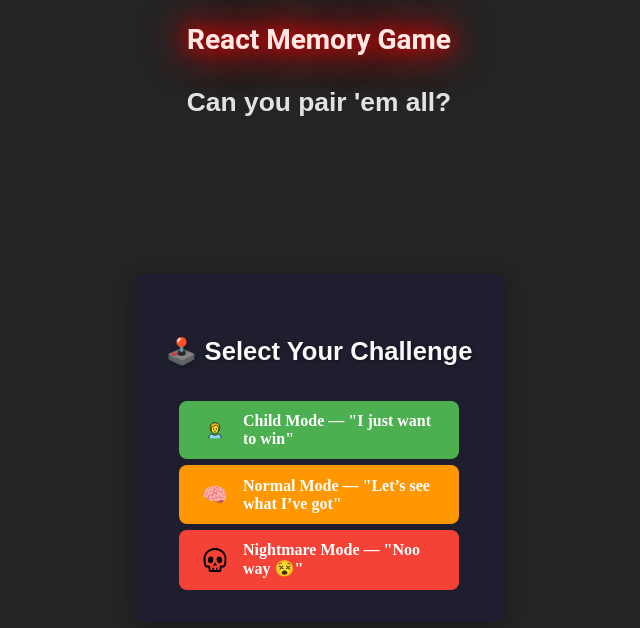
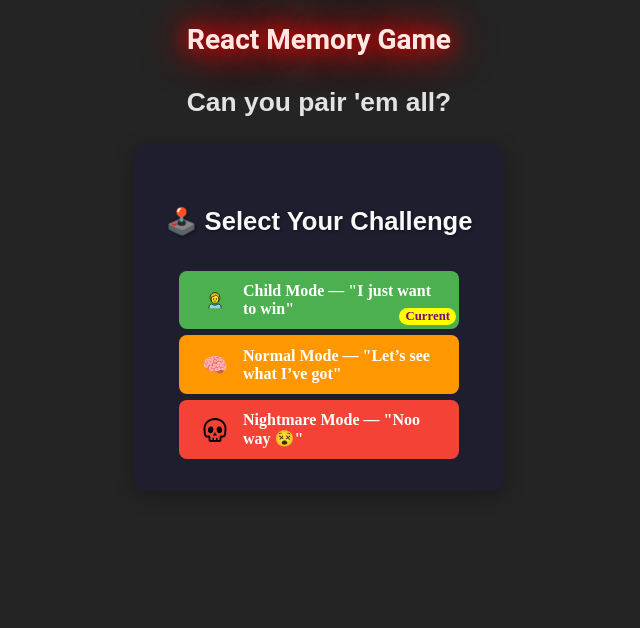
Before and after one commit to Zdravko93/react_memory_game, a React (Vite) app: page / in a window 1280 px wide. Shown: the top 628 px of the page, without its empty margins (321-961 px from the left). Built offline with nearby package versions, Linux system fonts and the light colour scheme.

Commit message:
UI Update - add Change Difficulty button to change difficulty midgame. Update memoryGameReducer logic and usage of startGame() function inside useAppState() custom hook

```diff
--- a/src/App.jsx
+++ b/src/App.jsx
@@ -1,8 +1,10 @@
+// import { useReducer } from "react";
 import classes from "./App.module.css";
 
 import coverLogo from "./assets/cover.png";
 
 import Header from "./components/Header";
+import Button from "./components/Button";
 import Card from "./components/Card";
 import GameOver from "./components/GameOver";
 import GameLog from "./components/GameLog";
@@ -10,26 +12,57 @@
 import DifficultyDisplay from "./components/DifficultyDisplay";
 
 import { useAppState } from "./customHooks/useAppState";
+// import { gameReducer, initialState } from "../reducers/memoryGameReducer";
 
 export default function App() {
-  const { state, startGame, flipCard, turnsLeft, restartGame } = useAppState();
+  const {
+    state,
+    startGame,
+    flipCard,
+    turnsLeft,
+    restartGame,
+    showDifficultySelectorOnly,
+    dispatch,
+  } = useAppState();
 
   return (
     <>
       {!state.gameOver && (
         <Header
-          onRestart={restartGame}
-          showRestartbutton={
-            state.gameStarted && state.turns >= 1 && !state.gameOver
-          }
           showTurns={state.gameStarted && !state.gameOver}
           turnsLeft={turnsLeft}
         />
       )}
 
-      {/* Show Difficulty Selector at initial screen */}
-      {!state.gameStarted && state.showDifficultySelector && (
-        <DifficultySelector onSelect={startGame} />
+      {/* ACTION BUTTONS */}
+      {state.gameStarted && state.turns >= 1 && !state.gameOver && (
+        <div className={classes["button-container"]}>
+          <Button onClick={restartGame} className={classes["action-btn"]}>
+            Restart Game
+          </Button>
+          <Button
+            onClick={showDifficultySelectorOnly}
+            className={classes["action-btn"]}
+          >
+            Change Difficulty
+          </Button>
+        </div>
+      )}
+
+      {/* Difficulty Selector */}
+      {state.showDifficultySelector && (
+        <DifficultySelector
+          onSelect={(difficulty) => {
+            if (difficulty === state.difficulty) {
+              dispatch({ type: "CANCEL_DIFFICULTY_SELECTION" }); // Cancel if same mode
+              return;
+            }
+            startGame(difficulty, true); // preserve if different mode selected midgame
+          }}
+          currentDifficulty={state.difficulty}
+          allowBack={state.turns > 0 || state.gameStarted} // show and hide 'Back' button
+          onBackToGame={() => dispatch({ type: "CANCEL_DIFFICULTY_SELECTION" })} // Back button, return to the game
+        />
       )}
 
       {/* Game Over screen */}
@@ -40,7 +73,6 @@
           onRestart={restartGame}
         />
       )}
-
       {/* Game UI */}
       {state.gameStarted && !state.gameOver && (
         <>
--- a/src/App.module.css
+++ b/src/App.module.css
@@ -21,6 +21,26 @@
   box-shadow: 0px 2px 20px rgba(255, 255, 255, 0.7);
 }
 
+/* ACTION BUTTONS */
+.button-container {
+  margin-top: 2.5em;
+  margin-bottom: 4em;
+  height: 3rem;
+  display: flex;
+  gap: 1em;
+  align-items: center;
+  justify-content: center;
+}
+
+.action-btn {
+  background: linear-gradient(135deg, #4e73df, #2a4e8f);
+}
+
+.action-btn:hover {
+  background: linear-gradient(135deg, #2a4e8f, #4e73df);
+  box-shadow: 0 2px 20px rgba(255, 255, 255, 0.32);
+}
+
 /* MEDIA QUERIES */
 /* Mobile */
 @media (max-width: 480px) {
--- a/src/components/DifficultyButton.jsx
+++ b/src/components/DifficultyButton.jsx
@@ -6,11 +6,15 @@
   altText,
   label,
   onClick,
+  isCurrent,
 }) {
   return (
-    <button className={btnClassName} onClick={onClick}>
+    <button className={btnClassName} onClick={onClick} disabled={isCurrent}>
       <img src={iconSrc} alt={altText} className={classes.icon} />
-      <span>{label}</span>
+      <div>
+        <span>{label}</span>
+        {isCurrent && <span className={classes["current-badge"]}>Current</span>}
+      </div>
     </button>
   );
 }
--- a/src/components/DifficultyDisplay.jsx
+++ b/src/components/DifficultyDisplay.jsx
@@ -1,12 +1,7 @@
 import classes from "./DifficultyDisplay.module.css";
 
 export default function DifficultyDisplay({ difficulty }) {
-  // conditional class bases on difficulty level
   const diffClass = classes[difficulty.toLowerCase()];
-
-  console.log("difficulty:", difficulty);
-  console.log("diffClass:", diffClass);
-  console.log("available classes:", classes);
 
   return (
     <div className={classes["difficulty-display"]}>
--- a/src/components/DifficultySelector.jsx
+++ b/src/components/DifficultySelector.jsx
@@ -4,8 +4,14 @@
 import skullIcon from "../assets/skull.svg";
 
 import DifficultyButton from "./DifficultyButton";
+import Button from "./Button";
 
-export default function DifficultySelector({ onSelect }) {
+export default function DifficultySelector({
+  onSelect,
+  currentDifficulty,
+  allowBack,
+  onBacktoGame,
+}) {
   return (
     <div className={classes["difficulty-wrapper"]}>
       <div className={classes.difficulty}>
@@ -17,6 +23,7 @@
           altText="Child icon representing easy game difficulty"
           label={'Child Mode — "I just want to win"'}
           onClick={() => onSelect("easy")}
+          isCurrent={currentDifficulty === "easy"}
         />
 
         <DifficultyButton
@@ -25,6 +32,7 @@
           altText="Brain icon representing medium game difficulty"
           label={'Normal Mode — "Let’s see what I’ve got"'}
           onClick={() => onSelect("medium")}
+          isCurrent={currentDifficulty === "medium"}
         />
 
         <DifficultyButton
@@ -33,8 +41,19 @@
           altText="Skull icon representing hard game difficulty"
           label={'Nightmare Mode — "Noo way 😵"'}
           onClick={() => onSelect("hard")}
+          isCurrent={currentDifficulty === "hard"}
         />
       </div>
+      {allowBack && (
+        <div>
+          <Button
+            className={classes["difficulty-back-btn"]}
+            onClick={onBacktoGame}
+          >
+            Back to game
+          </Button>
+        </div>
+      )}
     </div>
   );
 }
--- a/src/components/DifficultySelector.module.css
+++ b/src/components/DifficultySelector.module.css
@@ -1,6 +1,8 @@
 .difficulty-wrapper {
   display: flex;
   justify-content: center;
+
+  position: relative;
 }
 
 .difficulty {
@@ -26,6 +28,7 @@
 .difficulty button {
   display: flex;
   align-items: center;
+  justify-content: center;
   gap: 1rem;
   padding: 0.4em 1em;
   font-size: 0.8rem;
@@ -36,6 +39,8 @@
   transition: transform 0.2s ease, background-color 0.3s ease;
   width: 280px;
   text-align: left;
+
+  position: relative;
 }
 
 .difficulty button:hover {
@@ -45,6 +50,17 @@
 .icon {
   width: 24px;
   height: 24px;
+}
+
+.current-badge {
+  position: absolute;
+  right: 0.2em;
+  bottom: 0.3em;
+  padding: 0.1em 0.5em;
+  font-size: 0.65rem;
+  border-radius: 100vh;
+  background: yellow;
+  color: purple;
 }
 
 .easy {
@@ -74,6 +90,17 @@
   background-color: #e53935;
 }
 
+.difficulty-back-btn {
+  position: absolute;
+  left: 8em;
+  bottom: -5em;
+  transition: background 200ms;
+}
+
+.difficulty-back-btn:hover {
+  background: green;
+}
+
 /* MEDIA QUERIES */
 @media (min-width: 480px) {
   .difficulty {
@@ -101,4 +128,8 @@
     font-size: 1rem;
     width: 280px;
   }
+
+  .current-badge {
+    font-size: 0.8rem;
+  }
 }
--- a/src/components/Header.jsx
+++ b/src/components/Header.jsx
@@ -1,12 +1,6 @@
 import classes from "./Header.module.css";
-import Button from "./Button";
 
-export default function Header({
-  onRestart,
-  showRestartbutton,
-  showTurns,
-  turnsLeft,
-}) {
+export default function Header({ showTurns, turnsLeft }) {
   return (
     <header className={classes.header}>
       <h1>{"React Memory Game"}</h1>
@@ -32,14 +26,6 @@
           )}
         </p>
       )}
-
-      <div className={classes["button-container"]}>
-        {showRestartbutton && (
-          <Button onClick={onRestart} className={classes["restart-game-btn"]}>
-            Restart Game
-          </Button>
-        )}
-      </div>
     </header>
   );
 }
--- a/src/components/Header.module.css
+++ b/src/components/Header.module.css
@@ -17,15 +17,6 @@
 
 h2 {
   font-size: 0.9rem;
-}
-
-.button-container {
-  margin-top: 2.5em;
-  margin-bottom: 4em;
-  height: 3rem;
-  display: flex;
-  align-items: center;
-  justify-content: center;
 }
 
 .turns-left {
@@ -49,15 +40,6 @@
 .number-alert {
   color: red;
   animation: pulse 0.8s infinite;
-}
-
-.restart-game-btn {
-  background: linear-gradient(135deg, #4e73df, #2a4e8f);
-}
-
-.restart-game-btn:hover {
-  background: linear-gradient(135deg, #2a4e8f, #4e73df);
-  box-shadow: 0 2px 20px rgba(255, 255, 255, 0.32);
 }
 
 @keyframes pulse {
--- a/src/customHooks/useAppState.js
+++ b/src/customHooks/useAppState.js
@@ -5,12 +5,16 @@
 export function useAppState() {
   const [state, dispatch] = useReducer(gameReducer, initialState);
 
+  const showDifficultySelectorOnly = () => {
+    dispatch({ type: "SHOW_DIFFICULTY_SELECTOR_ONLY" });
+  };
+
   const restartGame = () => {
     dispatch({ type: "RESTART_FLOW" });
   };
 
-  const startGame = (difficulty = "easy") => {
-    dispatch({ type: "START_GAME", payload: { difficulty } });
+  const startGame = (difficulty = "easy", preserveProgress = false) => {
+    dispatch({ type: "START_GAME", payload: { difficulty, preserveProgress } });
   };
 
   const flipCard = (id) => {
@@ -64,5 +68,6 @@
     flipCard,
     turnsLeft,
     restartGame,
+    showDifficultySelectorOnly,
   };
 }
--- a/src/reducers/memoryGameReducer.js
+++ b/src/reducers/memoryGameReducer.js
@@ -22,10 +22,22 @@
 export function gameReducer(state, action) {
   switch (action.type) {
     case "START_GAME": {
-      const { difficulty } = action.payload || {};
+      const { difficulty, preserveProgress = false } = action.payload || {};
       const maxTurns = getMaxTurnsFromDifficulty(difficulty || "easy");
       const shuffledCards = shuffleCards(cardImagePaths);
 
+      if (preserveProgress) {
+        // return preserved (latest) state snapshot too keep the game progress and continue the game after changing difficulty selection)
+        return {
+          ...state,
+          cards: shuffledCards,
+          maxTurns,
+          difficulty: difficulty || "easy",
+          gameStarted: true,
+          showDifficultySelector: false, // reset on game start
+        };
+      }
+      // RESET all state object properties
       return {
         ...initialState,
         cards: shuffledCards,
@@ -36,10 +48,27 @@
       };
     }
 
+    case "CANCEL_DIFFICULTY_SELECTION": {
+      return {
+        ...state,
+        showDifficultySelector: false,
+        gameStarted: true,
+      };
+    }
+
     case "RESTART_FLOW": {
       return {
         ...initialState,
         showDifficultySelector: true,
+      };
+    }
+
+    // Allow user to change game difficulty
+    case "SHOW_DIFFICULTY_SELECTOR_ONLY": {
+      return {
+        ...state,
+        showDifficultySelector: true,
+        gameStarted: false,
       };
     }
 
```
